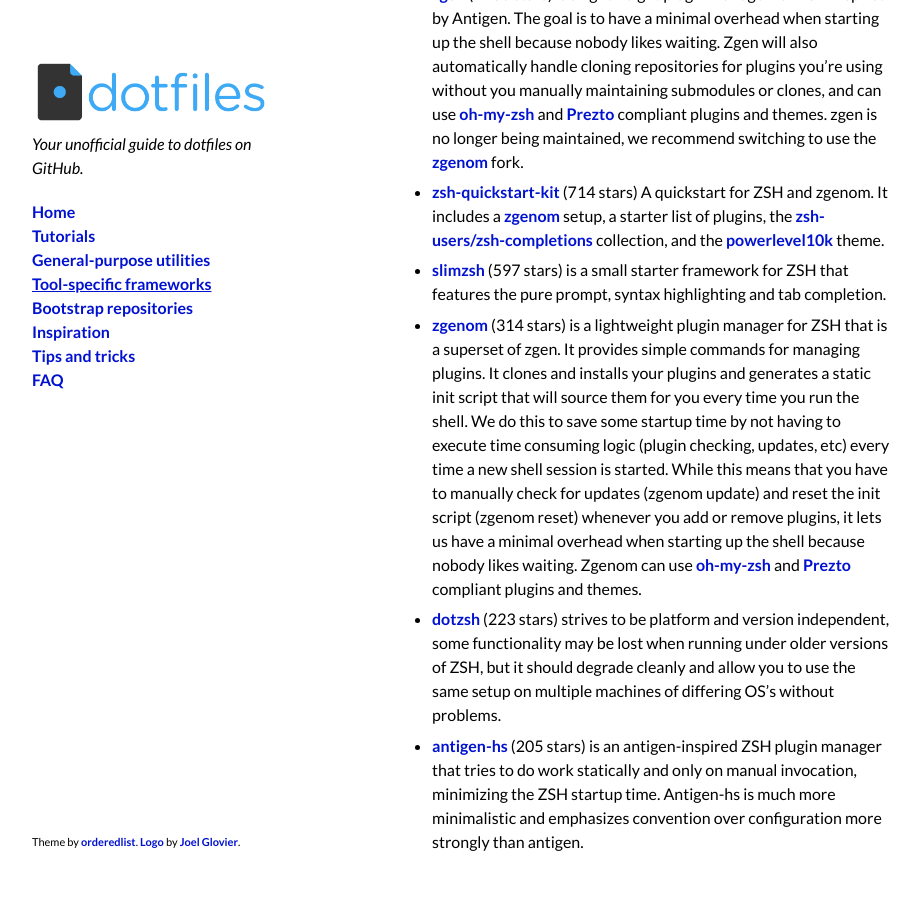
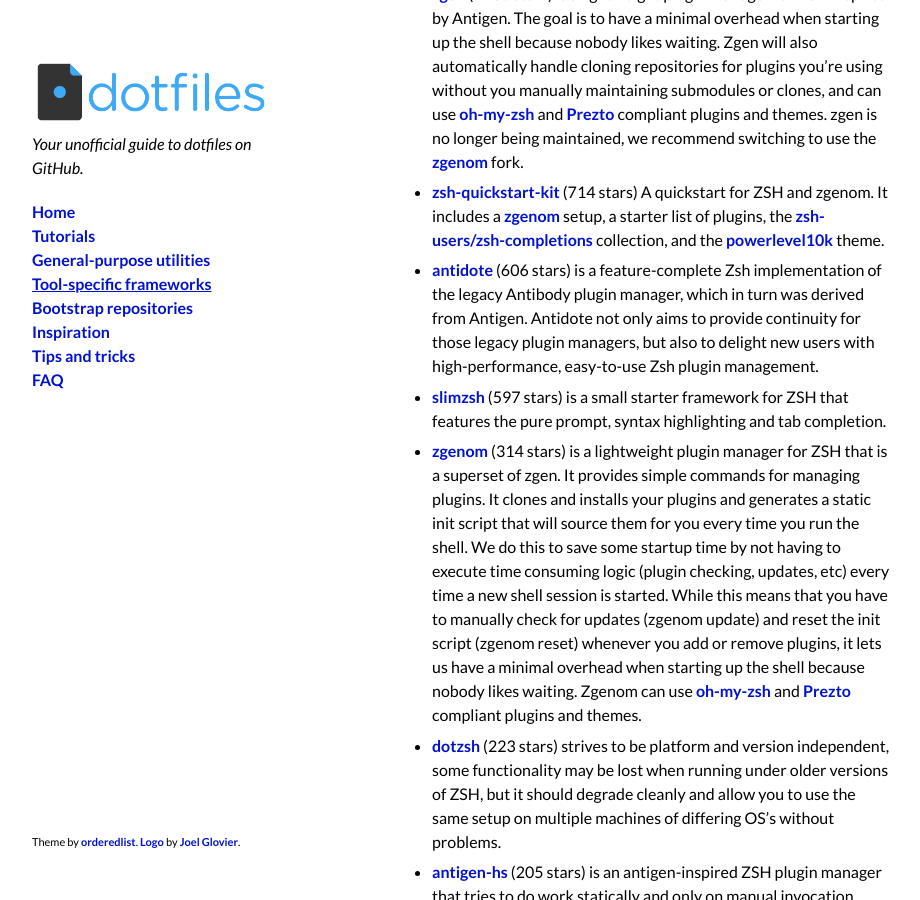
Before and after one commit to dotfiles/dotfiles.github.com, a Jekyll site: the page built from frameworks.md, in a window 1280 px wide and 900 px high, scrolled down 2311 px. Shown: the whole window, without its empty margins (178-1098 px from the left). Built offline with Jekyll 4.4.1, drawn with Linux system fonts in a browser that asks for light colours; comment, search, counter and statistics services are not loaded.

Commit message:
Add some popular and relevant entries
Signed-off-by: Edwin Kofler <edwin@kofler.dev>

```diff
--- a/_data/bootstrap.yml
+++ b/_data/bootstrap.yml
@@ -18,3 +18,8 @@
     Dash, KornShell, macOS, Linux, Windows.
   stars: 207
   url: https://github.com/bevry/dorothy
+- forks: 685
+  name: mathiasbynens/dotfiles
+  notes: Mathias's dotfiles; sensible hacker defaults for macOS.
+  stars: 29596
+  url: https://github.com/mathiasbynens/dotfiles
--- a/_data/frameworks.yml
+++ b/_data/frameworks.yml
@@ -7,7 +7,8 @@
 - category: Shell
   forks: 1698
   name: Starship Prompt
-  notes: is a context-aware and highly customizable prompt for any shell. Has out-of-the-box
+  notes:
+    is a context-aware and highly customizable prompt for any shell. Has out-of-the-box
     support for Bash, Fish, PowerShell, Zsh, and more.
   stars: 39001
   url: https://github.com/starship/starship
@@ -157,9 +158,20 @@
   subcategory: ZSH
   url: https://github.com/unixorn/awesome-zsh-plugins
 - category: Shell
+  forks: 18
+  name: antidote
+  notes: is a feature-complete Zsh implementation of the legacy Antibody plugin manager,
+    which in turn was derived from Antigen. Antidote not only aims to provide continuity
+    for those legacy plugin managers, but also to delight new users with high-performance,
+    easy-to-use Zsh plugin management.
+  stars: 606
+  subcategory: ZSH
+  url: https://github.com/mattmc3/antidote
+- category: Shell
   forks: 91
   name: zsh-quickstart-kit
-  notes: A quickstart for ZSH and zgenom. It includes a [zgenom](https://github.com/jandamm/zgenom)
+  notes:
+    A quickstart for ZSH and zgenom. It includes a [zgenom](https://github.com/jandamm/zgenom)
     setup, a starter list of plugins, the [zsh-users/zsh-completions](https://github.com/zsh-users/zsh-completions)
     collection, and the [powerlevel10k](https://github.com/romkatv/powerlevel10k)
     theme.
```
